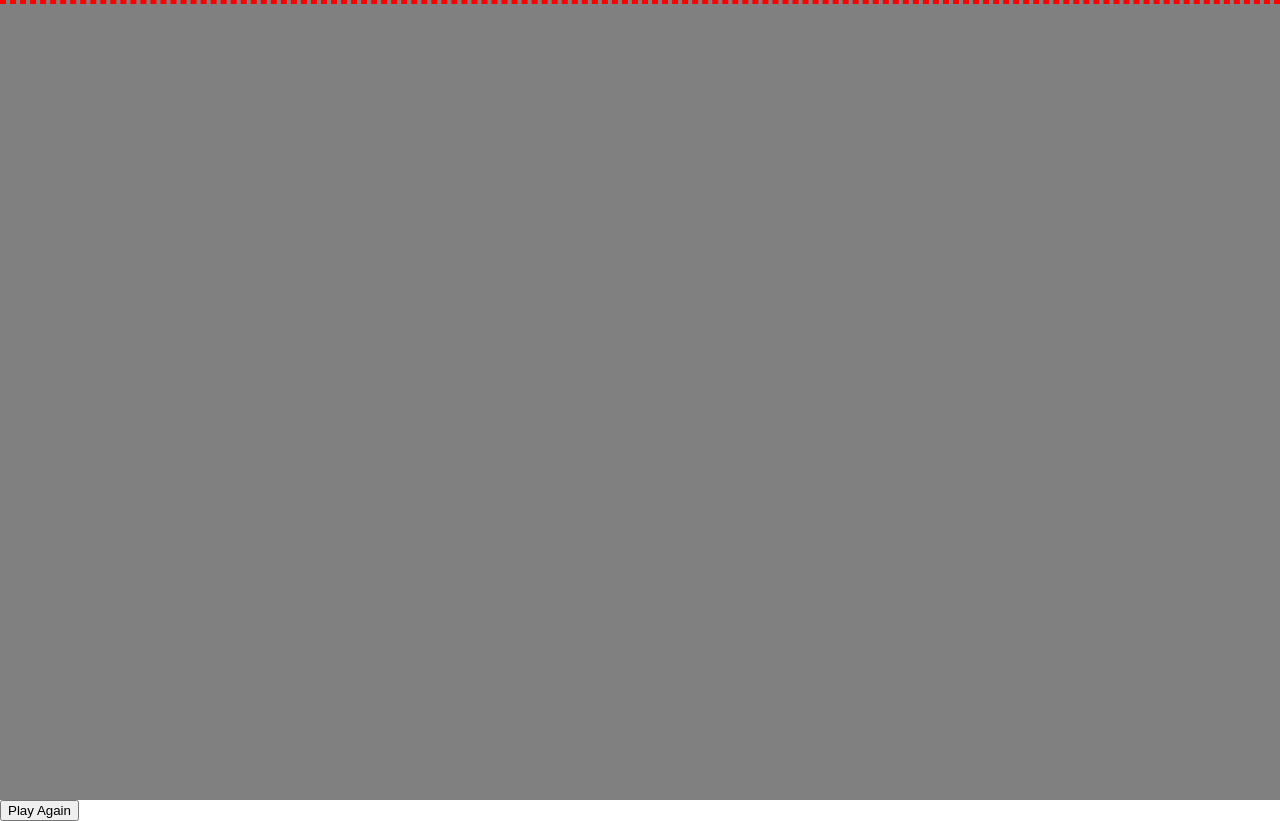
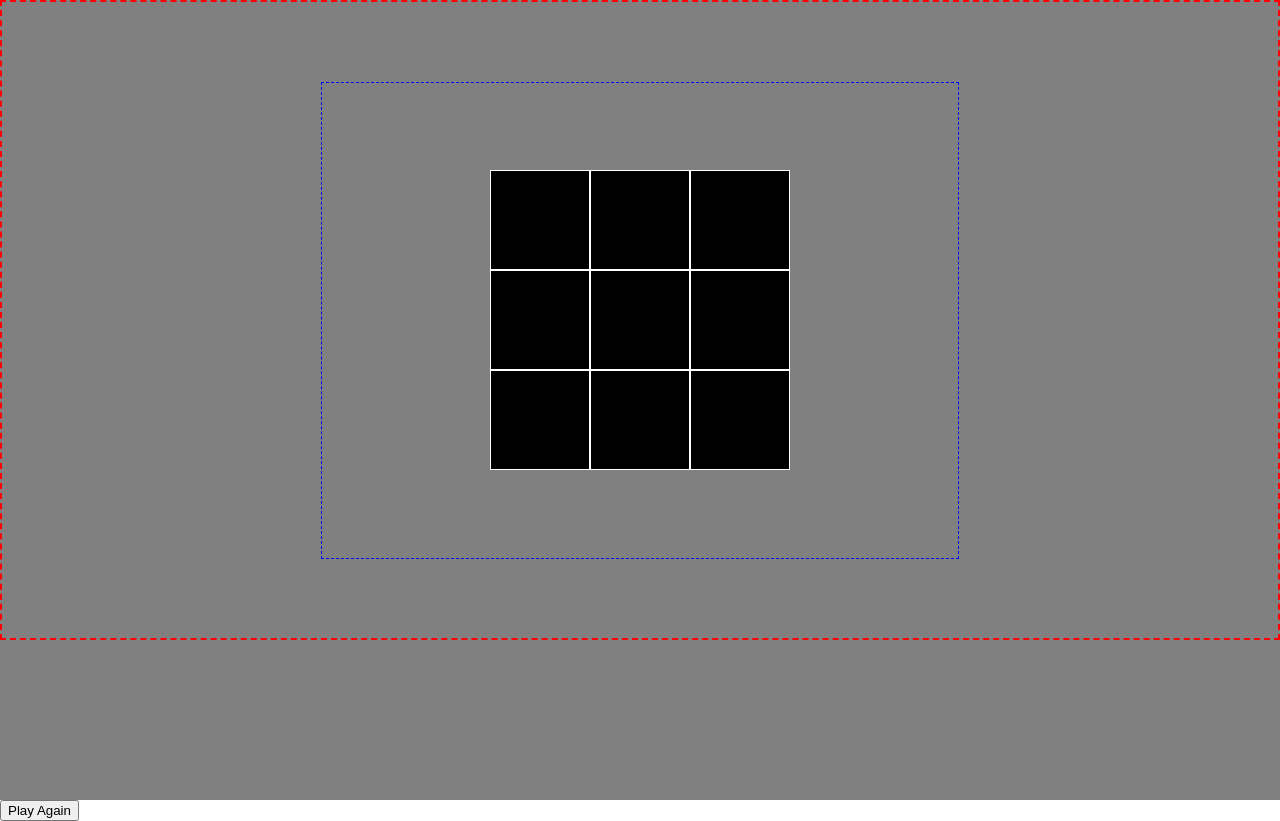
Before and after one commit to shnaboi/TicTacToe, a plain HTML site: page index.html in a window 1280 px wide. Drawn offline with Linux system fonts and the light colour scheme.

Commit message:
Add CSS Style to gameboard div

```diff
--- a/style.css
+++ b/style.css
@@ -1,3 +1,7 @@
+* {
+    box-sizing: border-box;
+}
+
 .content {
     height: 100vh;
     width: 100vw;
@@ -6,5 +10,26 @@
 
 .game-container {
     border: 2px dashed red;
+    width: 100vw;
+    height: 80vh;
+    display: flex;
+    justify-content: center;
+    align-items: center;
+}
+
+.game-board {
+    border: 1px dashed blue;
+    width: 50%;
+    height: 75%;
     display: grid;
+    justify-content: center;
+    align-content: center;
+    grid-template-columns: repeat(3, auto);
 }
+
+.cell {
+    width: 100px;
+    height: 100px;
+    background-color: black;
+    border: 1px solid white;
+}
```
